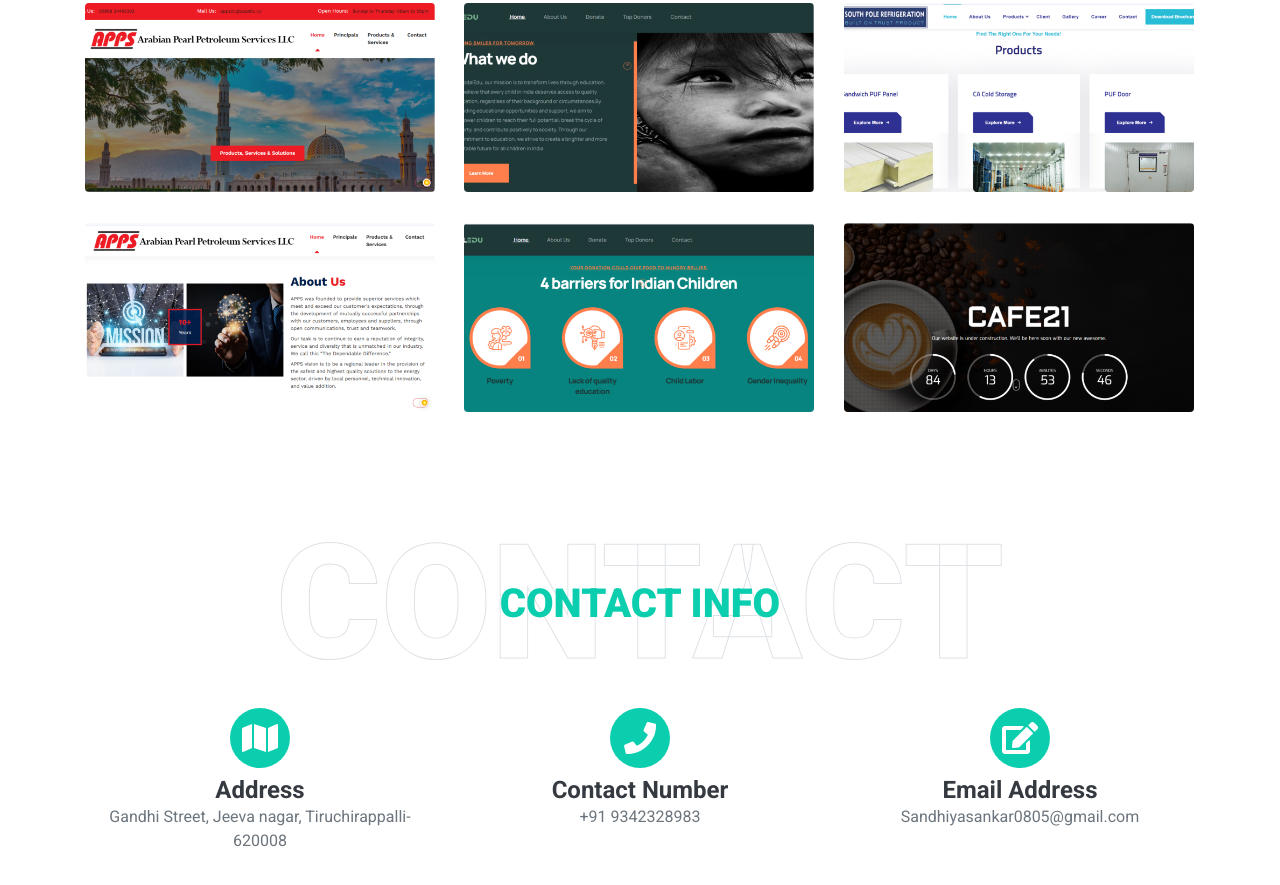
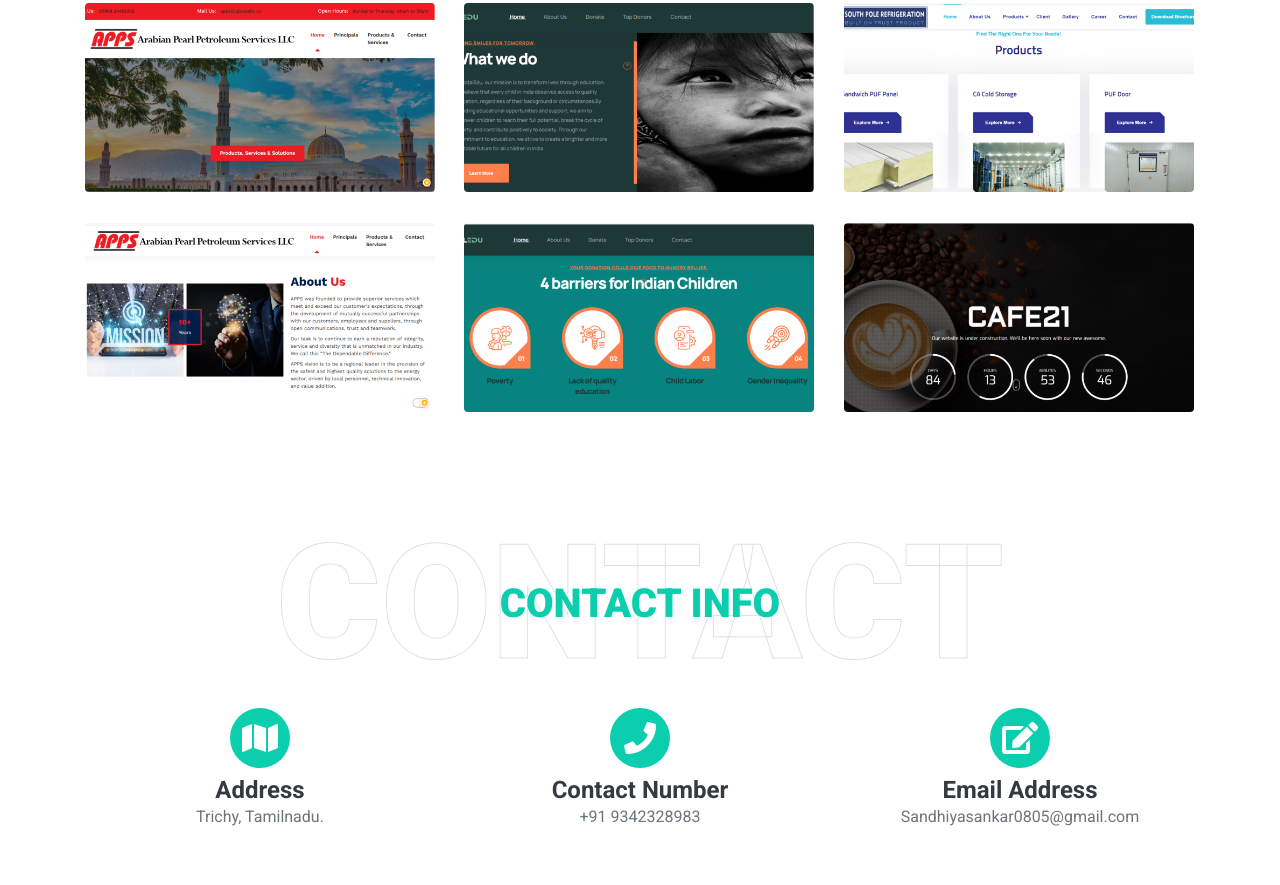
Before and after one commit to WebHosting-in/Sandhiya-portfolio, a plain HTML site: page index.html in a window 1280 px wide. Shown: the part 3251-4136 px from the top of the page. Drawn offline with nearby package versions, Linux system fonts and the light colour scheme; files whose address does not match are found by name.

Commit message:
index.html

```diff
--- a/index.html
+++ b/index.html
@@ -548,7 +548,7 @@
 
                     </div>
                     <h4 class="font-weight-bold m-0">Address</h4>
-                    <p>Gandhi Street, Jeeva nagar, Tiruchirappalli-620008</p>
+                    <p>Trichy, Tamilnadu.</p>
 
 
 
```
